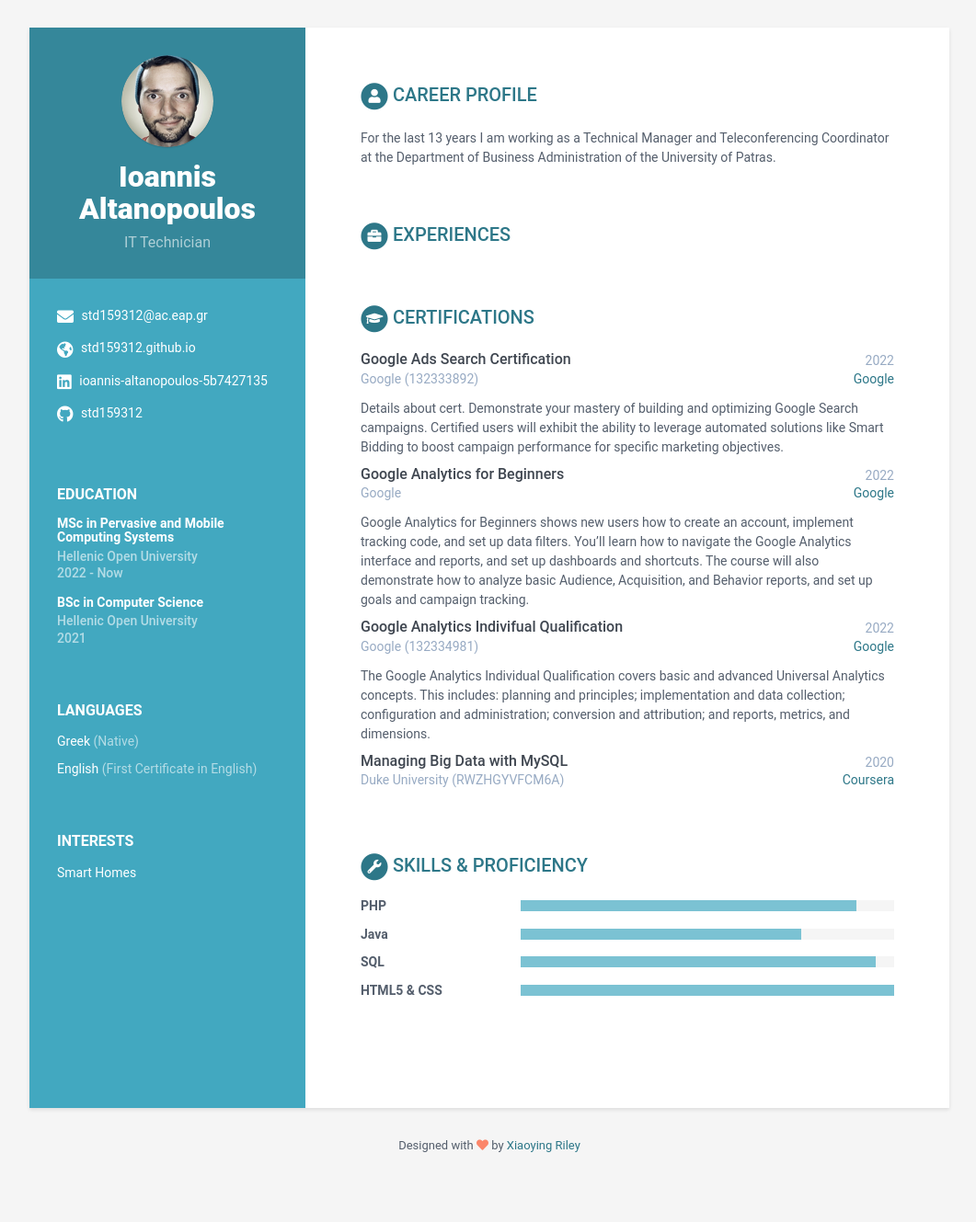
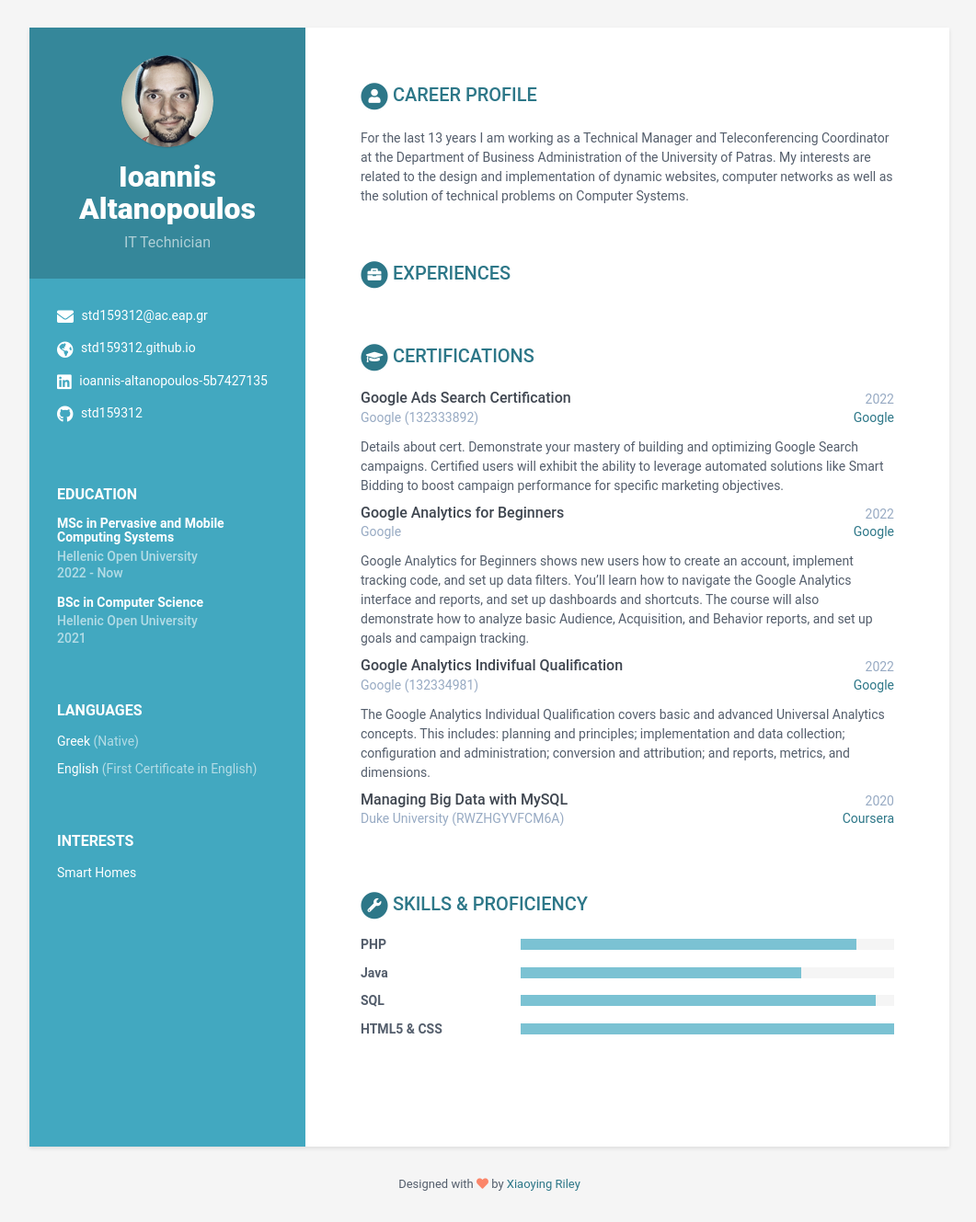
Before and after one commit to std159312/std159312.github.io, a Jekyll site: the page built from index.html, in a window 1280 px wide. Shown: the whole page at 92% size, without its empty margins (108-1169 px from the left). Built offline with Jekyll 4.4.1, drawn with Linux system fonts in a browser that asks for light colours; before the commit the page ends 1287 px from its top, so only the background shows below that.

Commit message:
Initial commit

```diff
--- a/_data/data.yml
+++ b/_data/data.yml
@@ -58,6 +58,9 @@ career-profile:
     summary: |
       For the last 13 years I am working as a Technical Manager and Teleconferencing
       Coordinator at the Department of Business Administration of the University of Patras.
+      My interests are related to the design and implementation of dynamic websites, computer
+      networks as well as the solution of technical problems on Computer Systems.
+
 
 education:
     title: Education
```
